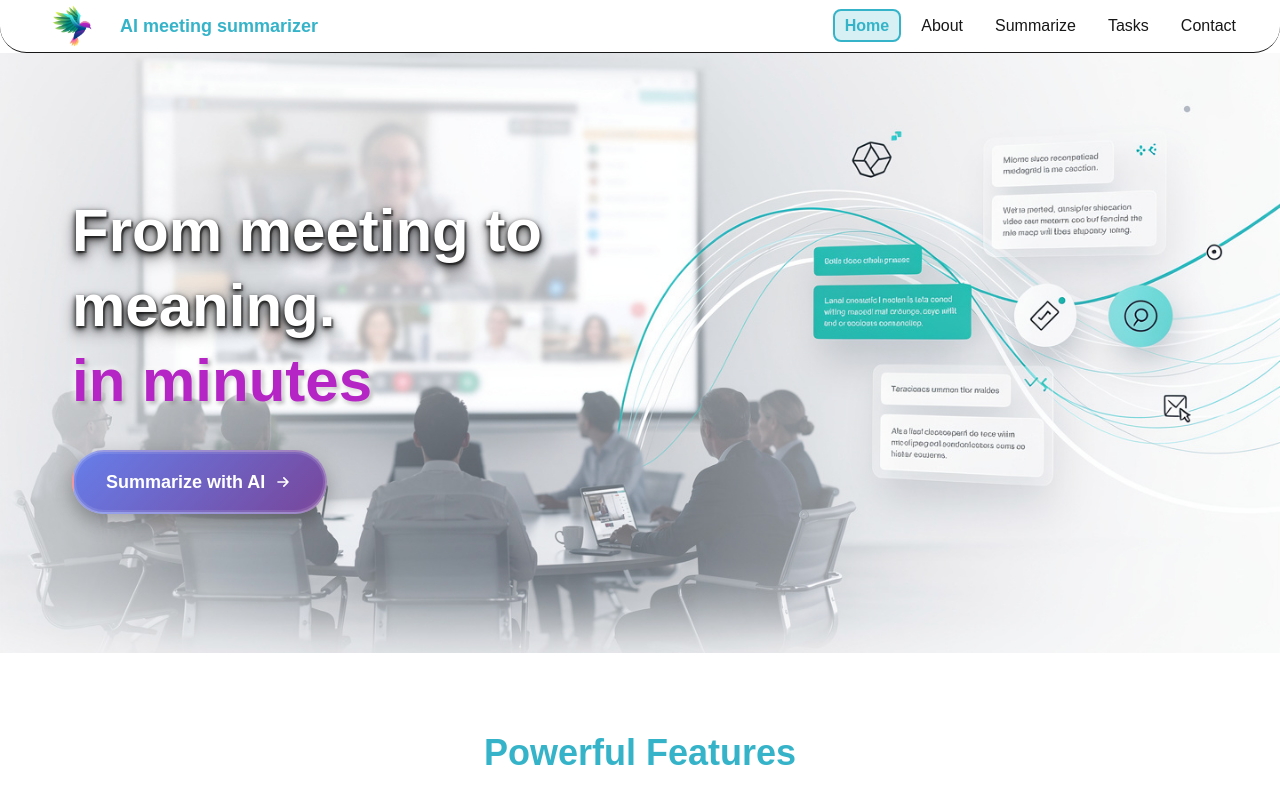
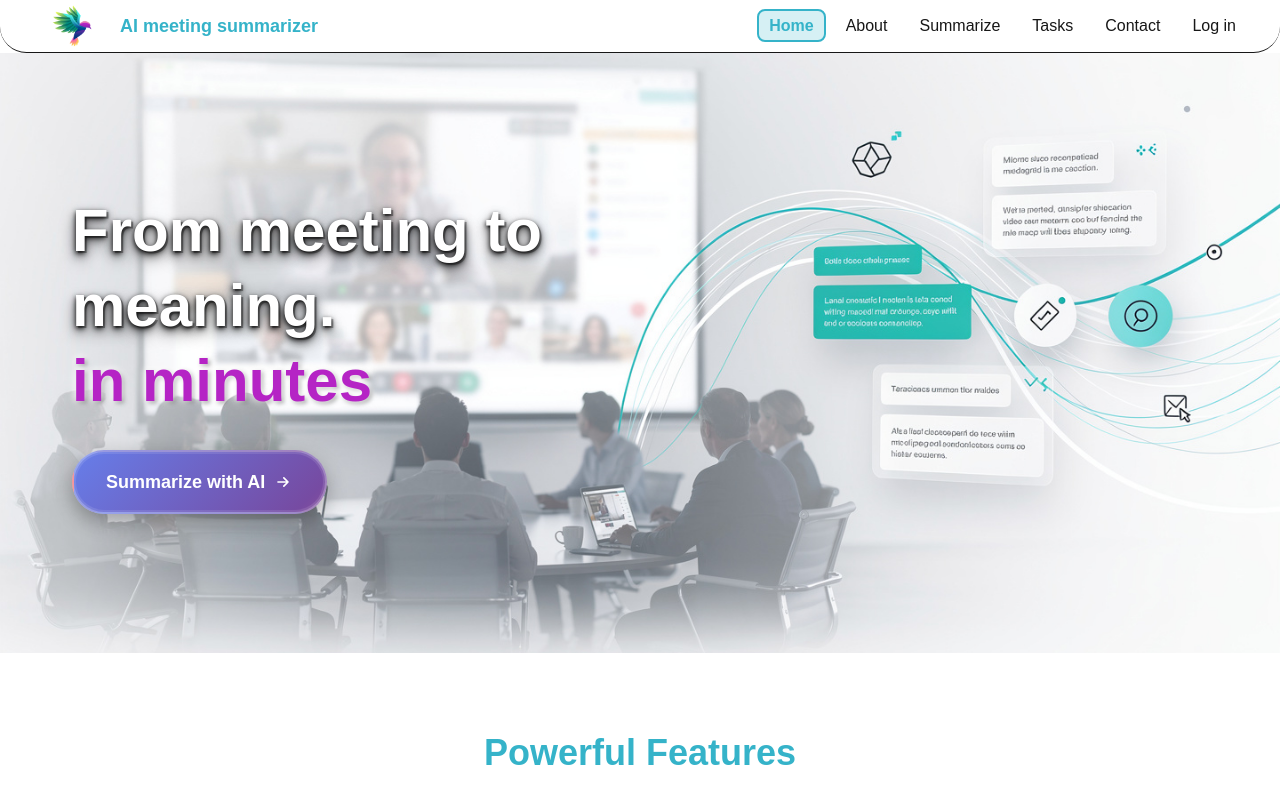
Before and after one commit to ChiragKuikel/MeetingManager, a Next.js app in the folder frontend/: page / in a window 1280 px wide. Shown: the top 793 px of the page. Built offline with nearby package versions, Linux system fonts and the light colour scheme.

Commit message:
feat(frontend): add login/logout affordance to navbar

```diff
--- a/frontend/components/navbar.tsx
+++ b/frontend/components/navbar.tsx
@@ -2,13 +2,27 @@
 
 import Link from "next/link";
 import { useState, useEffect, useRef } from "react";
+import { useRouter } from "next/navigation";
 import { Menu, X, ChevronDown } from "lucide-react";
 import { motion, AnimatePresence } from "framer-motion";
+import { getToken, clearToken } from "@/lib/auth";
 
 export default function Navbar() {
   const [isOpen, setIsOpen] = useState(false);
   const [scrolled, setScrolled] = useState(false);
   const [activeLink, setActiveLink] = useState("/");
+  const router = useRouter();
+  const [isLoggedIn, setIsLoggedIn] = useState(false);
+
+  useEffect(() => {
+    setIsLoggedIn(!!getToken());
+  }, []);
+
+  const handleLogout = () => {
+    clearToken();
+    setIsLoggedIn(false);
+    router.push('/login');
+  };
 
 
   const toggleMenu = () => setIsOpen(!isOpen);
@@ -166,6 +180,28 @@ export default function Navbar() {
                 </motion.div>
               );
             })}
+
+            <motion.div
+              initial={{ opacity: 0, y: -8 }}
+              animate={{ opacity: 1, y: 0 }}
+              className="relative"
+            >
+              {isLoggedIn ? (
+                <button
+                  onClick={handleLogout}
+                  className="text-text hover:text-primary transition-colors text-md px-3 py-2"
+                >
+                  Log out
+                </button>
+              ) : (
+                <Link
+                  href="/login"
+                  className="text-text hover:text-primary transition-colors text-md px-3 py-2"
+                >
+                  Log in
+                </Link>
+              )}
+            </motion.div>
           </div>
 
           {/* Mobile Menu Button */}
@@ -246,6 +282,28 @@ export default function Navbar() {
                     </motion.div>
                   );
                 })}
+
+                <motion.div>
+                  {isLoggedIn ? (
+                    <button
+                      onClick={() => {
+                        handleLogout();
+                        setIsOpen(false);
+                      }}
+                      className="block w-full text-left px-4 py-3 text-lg text-text hover:bg-gray-100 hover:text-primary transition-all"
+                    >
+                      Log out
+                    </button>
+                  ) : (
+                    <Link
+                      href="/login"
+                      className="block px-4 py-3 text-lg text-text hover:bg-gray-100 hover:text-primary transition-all"
+                      onClick={() => setIsOpen(false)}
+                    >
+                      Log in
+                    </Link>
+                  )}
+                </motion.div>
               </div>
             </motion.div>
           )}
```
